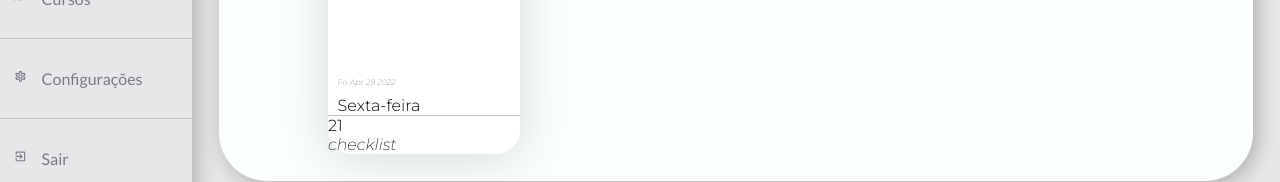
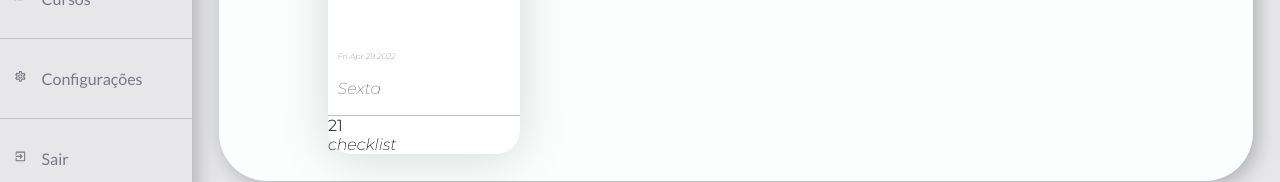
Before and after one commit to thiago-mfernandes/CepCop-React, a React (Create React App) app in the folder cepcop-react/: page /home in a window 1280 px wide. Shown: the part 701-883 px from the top of the page. Built offline with nearby package versions, Linux system fonts and the light colour scheme.

Commit message:
componente de datada semana criado, data marretada, ainda vou tratar a formatacao

```diff
--- a/cepcop-react/src/components/UI/Cards/CardHoje/CardHoje.tsx
+++ b/cepcop-react/src/components/UI/Cards/CardHoje/CardHoje.tsx
@@ -1,6 +1,7 @@
 import ContainerData from "./ContainerData";
 import ContainerInfo from "./ContainerInfo";
 import Data from "./Data";
+import DiaSemana from "./DiaSemana";
 import { StyledCardHoje } from "./styled";
 import TituloCardHoje from "./TituloCardHoje";
 
@@ -17,7 +18,7 @@ function CardHoje() {
                 <ContainerData>
 
                     <Data dataHoje={`${dataHoje}`}/>{/* tratar o dado aqui */}
-                    <p className="card-cadHoje__diaSemana">Sexta-feira</p>
+                    <DiaSemana dia="Sexta"/>{/* tratar o dado aqui */}
                 </ContainerData>
                    <div className="card-cadHoje__containerTotal">
                        <p className="card-cadHoje__totalCadastros">21</p>
--- /dev/null
+++ b/cepcop-react/src/components/UI/Cards/CardHoje/DiaSemana.tsx
@@ -0,0 +1,10 @@
+import React from "react";
+import { StyledDiaSemana } from "./styled";
+
+function DiaSemana(props: {dia: string}) {
+    return (
+        <StyledDiaSemana>{props.dia}</StyledDiaSemana>
+    )
+}
+
+export default DiaSemana;
--- a/cepcop-react/src/components/UI/Cards/CardHoje/styled.ts
+++ b/cepcop-react/src/components/UI/Cards/CardHoje/styled.ts
@@ -107,3 +107,16 @@ export const StyledData = styled.p`
         padding: 2.5% 0;
     }
 `;
+
+export const StyledDiaSemana = styled.p`
+    color: ${cinzaEscuro};
+    font-size: 1rem;
+    font-style: italic;
+    font-weight: lighter;
+    padding: 5% 0% 10%;
+
+    //--------------------------------------------->
+    @media screen and (max-width: 768px) {
+        padding: 5% 0 0;
+    }
+`;
```
